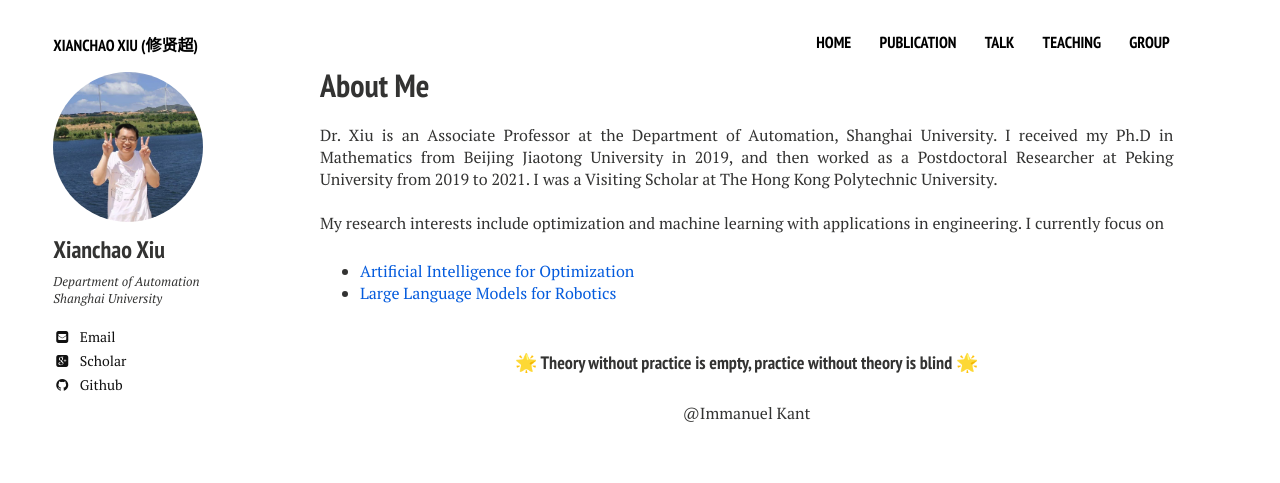
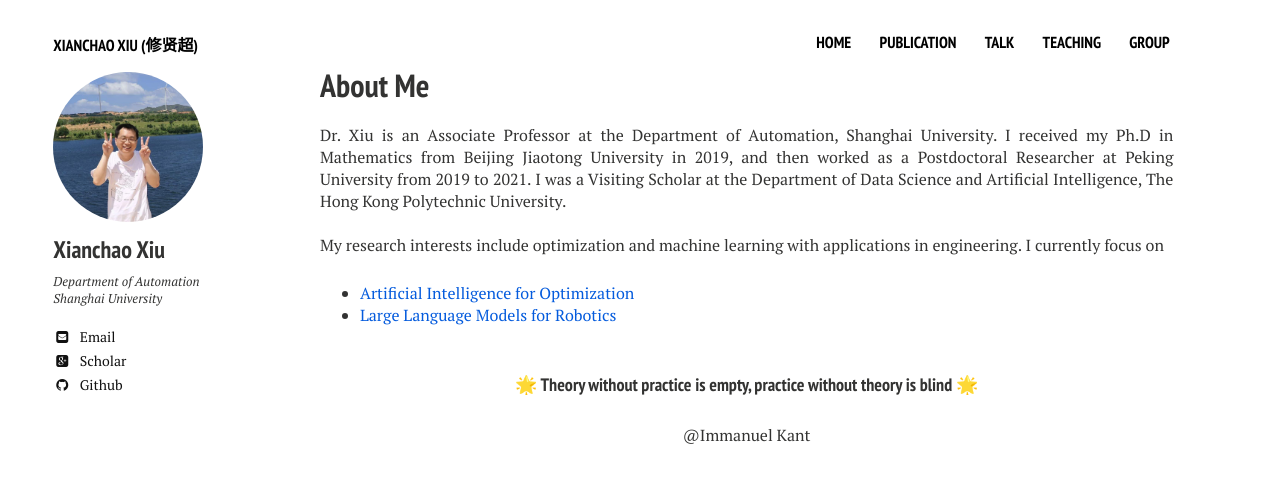
Before and after one commit to xianchaoxiu/xianchaoxiu.github.io, a Jekyll site: the page built from index.md, in a window 1280 px wide. Shown: the top 483 px of the page. Built offline with Jekyll 4.4.1, drawn with Linux system fonts in a browser that asks for light colours; nearby versions of some CDN libraries.

Commit message:
Update home2.html

```diff
--- a/_layouts/home2.html
+++ b/_layouts/home2.html
@@ -29,7 +29,7 @@
          <p> Dr. Xiu is an Associate Professor at the Department of Automation, Shanghai University.
 
 		I received my Ph.D in Mathematics from Beijing Jiaotong University in 2019, and then worked as a Postdoctoral Researcher at Peking University from 2019 to 2021.
-		I was a Visiting Scholar at The Hong Kong Polytechnic University. <br> <br>
+		I was a Visiting Scholar at the Department of Data Science and Artificial Intelligence, The Hong Kong Polytechnic University. <br> <br>
 
 
 	 My research interests include optimization and machine learning with applications in engineering.
```
